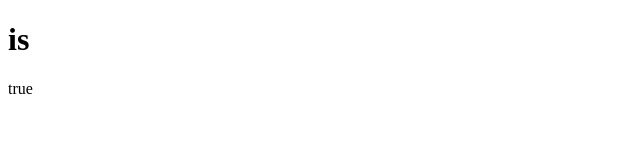
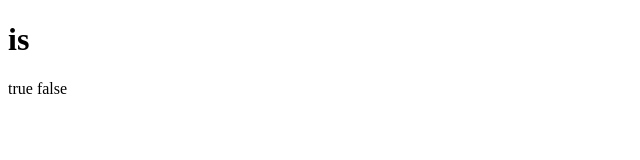
Before and after one commit to sa160148/bird_swp_package, a plain HTML site: page index.html in a window 1280 px wide. Shown: the full height of the page, 0-640 px from the left. Drawn offline with Linux system fonts and the light colour scheme.

Commit message:
Update index.html
init new

```diff
--- a/index.html
+++ b/index.html
@@ -8,5 +8,6 @@
 <body>
     <h1>is</h1>
     true
+    false
 </body>
 </html>
```
